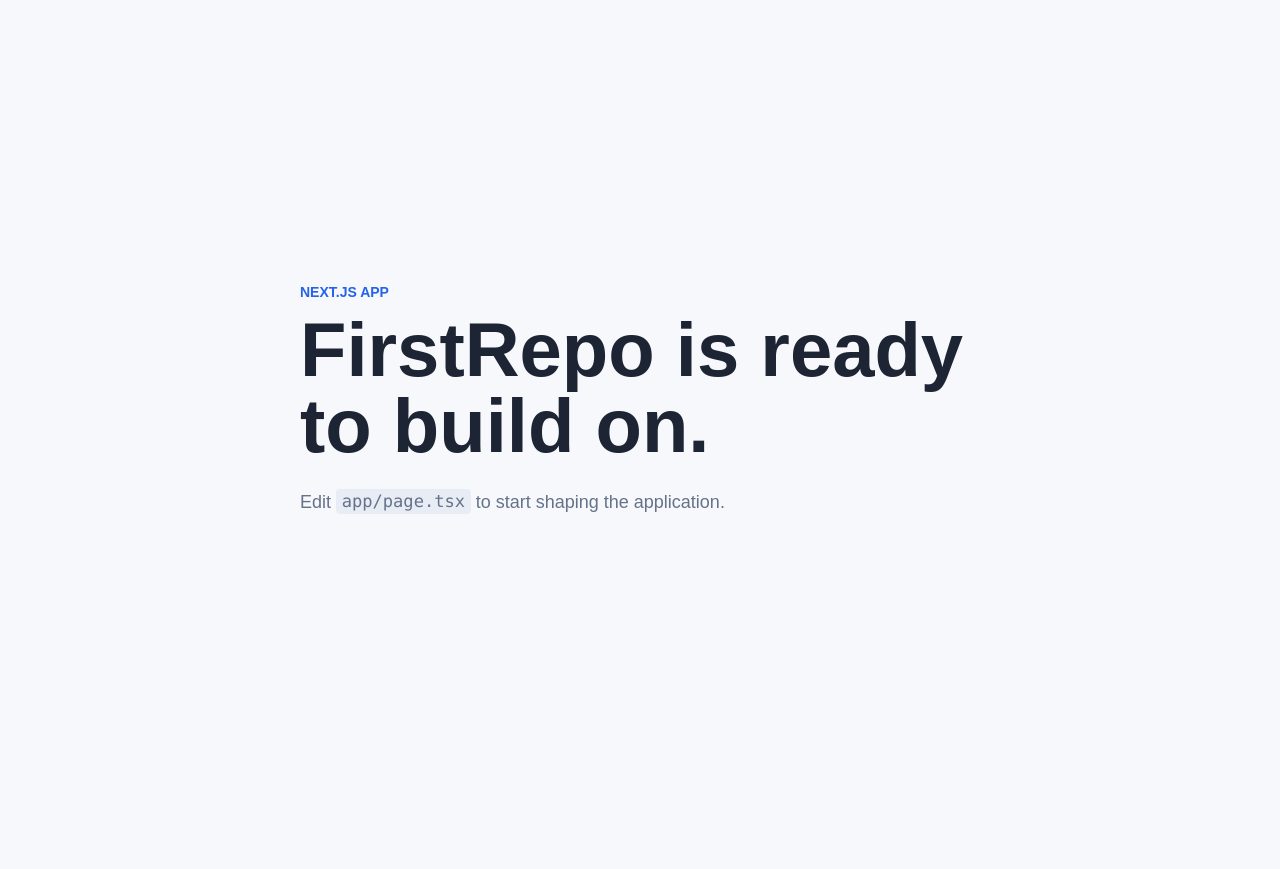
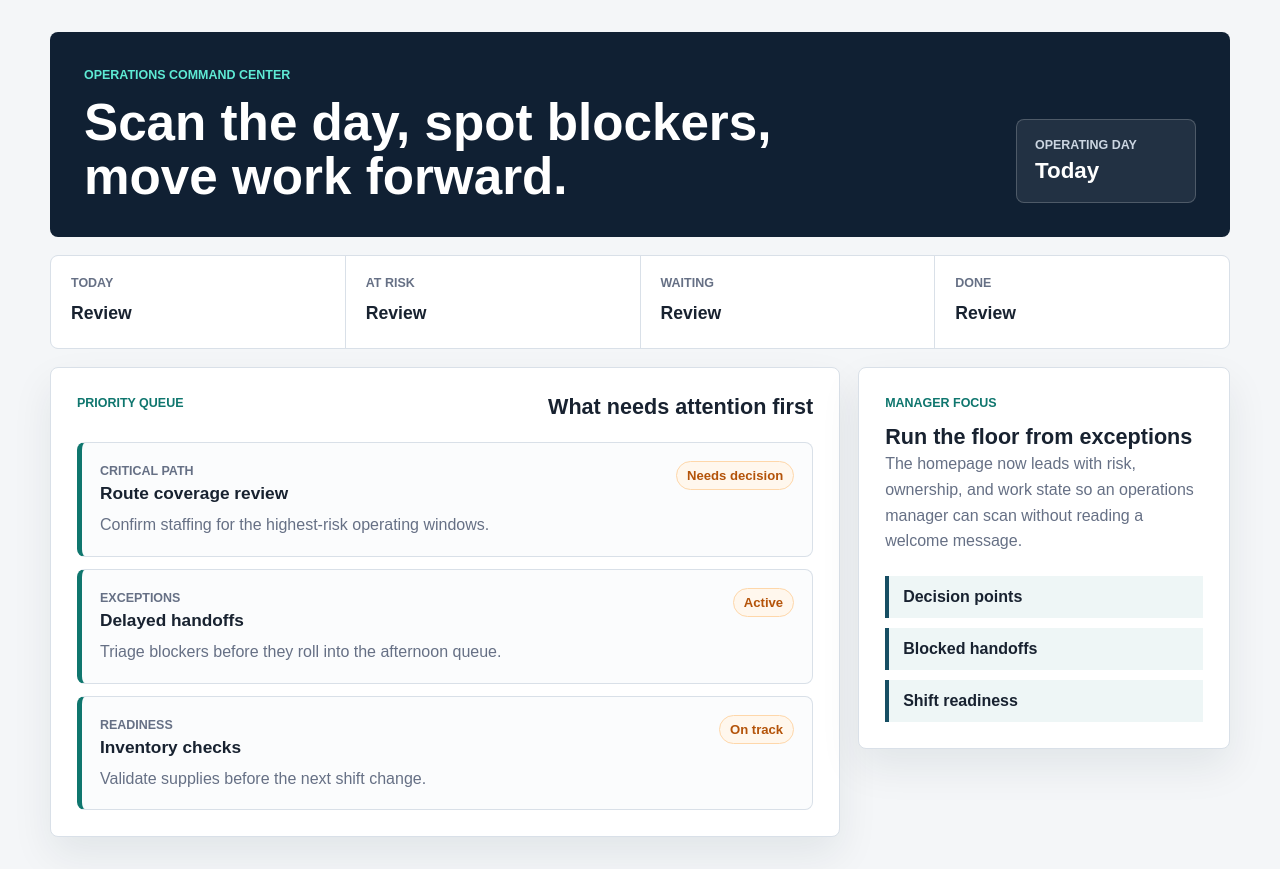
Before and after one commit to Zeyuzhao/FirstRepo, a Next.js app: page / in a window 1280 px wide. Before the commit the page ends 800 px from the top, so only its background shows below. Built offline with nearby package versions, Linux system fonts and the light colour scheme.

Commit message:
Improve operations homepage scanning

```diff
--- a/app/globals.css
+++ b/app/globals.css
@@ -1,9 +1,14 @@
 :root {
   color-scheme: light;
-  --background: #f7f8fb;
-  --foreground: #1d2433;
-  --muted: #65728a;
-  --accent: #2563eb;
+  --background: #f4f6f8;
+  --surface: #ffffff;
+  --surface-strong: #102033;
+  --foreground: #182230;
+  --muted: #667085;
+  --line: #d9e0e8;
+  --accent: #0f766e;
+  --accent-strong: #164e63;
+  --warning: #b45309;
 }
 
 * {
@@ -34,34 +39,213 @@ code {
 }
 
 .page {
-  display: grid;
   min-height: 100vh;
-  place-items: center;
-  padding: 2rem;
+  padding: 32px;
 }
 
-.intro {
-  max-width: 680px;
+.shell {
+  width: min(1180px, 100%);
+  margin: 0 auto;
 }
 
 .eyebrow {
-  margin: 0 0 0.75rem;
+  margin: 0 0 10px;
   color: var(--accent);
-  font-size: 0.875rem;
+  font-size: 0.78rem;
+  font-weight: 700;
+  letter-spacing: 0;
+  text-transform: uppercase;
+}
+
+.hero {
+  display: grid;
+  grid-template-columns: minmax(0, 1fr) 180px;
+  gap: 24px;
+  align-items: end;
+  padding: 34px;
+  border-radius: 8px;
+  background: var(--surface-strong);
+  color: #ffffff;
+}
+
+.hero .eyebrow {
+  color: #5eead4;
+}
+
+h1 {
+  margin: 0;
+  max-width: 820px;
+  font-size: clamp(2rem, 4vw, 4rem);
+  line-height: 1.05;
+}
+
+.date-panel {
+  display: grid;
+  gap: 6px;
+  padding: 18px;
+  border: 1px solid rgb(255 255 255 / 20%);
+  border-radius: 8px;
+  background: rgb(255 255 255 / 8%);
+}
+
+.date-panel span,
+.status-cell span,
+.item-label {
+  color: var(--muted);
+  font-size: 0.78rem;
   font-weight: 700;
   text-transform: uppercase;
 }
 
-h1 {
-  margin: 0;
-  font-size: clamp(2.25rem, 6vw, 4.75rem);
-  line-height: 1;
+.date-panel span {
+  color: #cbd5e1;
 }
 
-.summary {
-  max-width: 34rem;
-  margin: 1.5rem 0 0;
+.date-panel strong {
+  font-size: 1.4rem;
+}
+
+.status-strip {
+  display: grid;
+  grid-template-columns: repeat(4, minmax(0, 1fr));
+  gap: 1px;
+  overflow: hidden;
+  margin: 18px 0;
+  border: 1px solid var(--line);
+  border-radius: 8px;
+  background: var(--line);
+}
+
+.status-cell {
+  display: grid;
+  gap: 8px;
+  min-height: 92px;
+  padding: 20px;
+  background: var(--surface);
+}
+
+.status-cell strong {
+  font-size: 1.1rem;
+}
+
+.content-grid {
+  display: grid;
+  grid-template-columns: minmax(0, 1.7fr) minmax(280px, 0.8fr);
+  gap: 18px;
+}
+
+.panel {
+  border: 1px solid var(--line);
+  border-radius: 8px;
+  background: var(--surface);
+  box-shadow: 0 18px 40px rgb(16 32 51 / 8%);
+}
+
+.wide-panel {
+  padding: 26px;
+}
+
+.compact-panel {
+  padding: 26px;
+  align-self: start;
+}
+
+.panel-heading {
+  display: flex;
+  justify-content: space-between;
+  gap: 20px;
+  margin-bottom: 18px;
+}
+
+h2,
+h3,
+p {
+  margin: 0;
+}
+
+h2 {
+  font-size: 1.35rem;
+  line-height: 1.25;
+}
+
+h3 {
+  margin: 4px 0 8px;
+  font-size: 1.08rem;
+}
+
+p {
   color: var(--muted);
-  font-size: 1.125rem;
   line-height: 1.6;
 }
+
+.priority-list {
+  display: grid;
+  gap: 12px;
+}
+
+.priority-item {
+  display: grid;
+  grid-template-columns: minmax(0, 1fr) max-content;
+  gap: 20px;
+  align-items: start;
+  padding: 18px;
+  border: 1px solid var(--line);
+  border-left: 5px solid var(--accent);
+  border-radius: 8px;
+  background: #fbfcfd;
+}
+
+.badge {
+  border: 1px solid #fed7aa;
+  border-radius: 999px;
+  background: #fff7ed;
+  color: var(--warning);
+  padding: 6px 10px;
+  font-size: 0.82rem;
+  font-weight: 700;
+  white-space: nowrap;
+}
+
+.focus-list {
+  display: grid;
+  gap: 10px;
+  margin-top: 22px;
+}
+
+.focus-list span {
+  border-left: 4px solid var(--accent-strong);
+  background: #eef6f6;
+  padding: 12px 14px;
+  color: var(--foreground);
+  font-weight: 700;
+}
+
+@media (max-width: 760px) {
+  .page {
+    padding: 18px;
+  }
+
+  .hero,
+  .content-grid,
+  .priority-item {
+    grid-template-columns: 1fr;
+  }
+
+  .hero,
+  .wide-panel,
+  .compact-panel {
+    padding: 22px;
+  }
+
+  .date-panel {
+    width: 100%;
+  }
+
+  .status-strip {
+    grid-template-columns: repeat(2, minmax(0, 1fr));
+  }
+
+  .badge {
+    width: fit-content;
+  }
+}
--- a/app/page.tsx
+++ b/app/page.tsx
@@ -1,12 +1,89 @@
 export default function Home() {
+  const priorities = [
+    {
+      label: "Critical path",
+      title: "Route coverage review",
+      detail: "Confirm staffing for the highest-risk operating windows.",
+      status: "Needs decision",
+    },
+    {
+      label: "Exceptions",
+      title: "Delayed handoffs",
+      detail: "Triage blockers before they roll into the afternoon queue.",
+      status: "Active",
+    },
+    {
+      label: "Readiness",
+      title: "Inventory checks",
+      detail: "Validate supplies before the next shift change.",
+      status: "On track",
+    },
+  ];
+
+  const lanes = [
+    "Today",
+    "At risk",
+    "Waiting",
+    "Done",
+  ];
+
   return (
     <main className="page">
-      <section className="intro">
-        <p className="eyebrow">Next.js app</p>
-        <h1>FirstRepo is ready to build on.</h1>
-        <p className="summary">
-          Edit <code>app/page.tsx</code> to start shaping the application.
-        </p>
+      <section className="shell" aria-labelledby="page-title">
+        <header className="hero">
+          <div>
+            <p className="eyebrow">Operations Command Center</p>
+            <h1 id="page-title">Scan the day, spot blockers, move work forward.</h1>
+          </div>
+          <div className="date-panel" aria-label="Operating day">
+            <span>Operating day</span>
+            <strong>Today</strong>
+          </div>
+        </header>
+
+        <section className="status-strip" aria-label="Operational scan">
+          {lanes.map((lane) => (
+            <div className="status-cell" key={lane}>
+              <span>{lane}</span>
+              <strong>Review</strong>
+            </div>
+          ))}
+        </section>
+
+        <section className="content-grid" aria-label="Priority work">
+          <div className="panel wide-panel">
+            <div className="panel-heading">
+              <p className="eyebrow">Priority Queue</p>
+              <h2>What needs attention first</h2>
+            </div>
+            <div className="priority-list">
+              {priorities.map((item) => (
+                <article className="priority-item" key={item.title}>
+                  <div>
+                    <span className="item-label">{item.label}</span>
+                    <h3>{item.title}</h3>
+                    <p>{item.detail}</p>
+                  </div>
+                  <span className="badge">{item.status}</span>
+                </article>
+              ))}
+            </div>
+          </div>
+
+          <aside className="panel compact-panel" aria-label="Manager focus">
+            <p className="eyebrow">Manager Focus</p>
+            <h2>Run the floor from exceptions</h2>
+            <p>
+              The homepage now leads with risk, ownership, and work state so an
+              operations manager can scan without reading a welcome message.
+            </p>
+            <div className="focus-list">
+              <span>Decision points</span>
+              <span>Blocked handoffs</span>
+              <span>Shift readiness</span>
+            </div>
+          </aside>
+        </section>
       </section>
     </main>
   );
```
